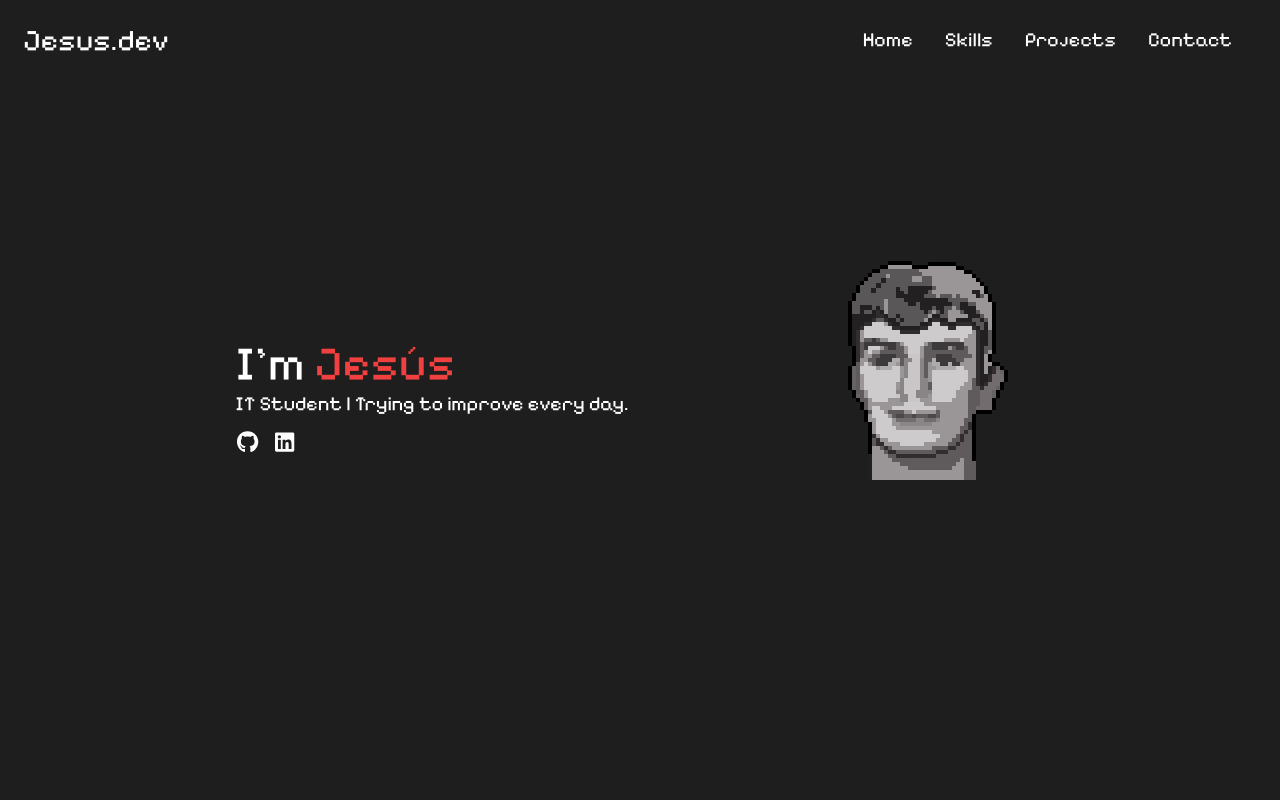
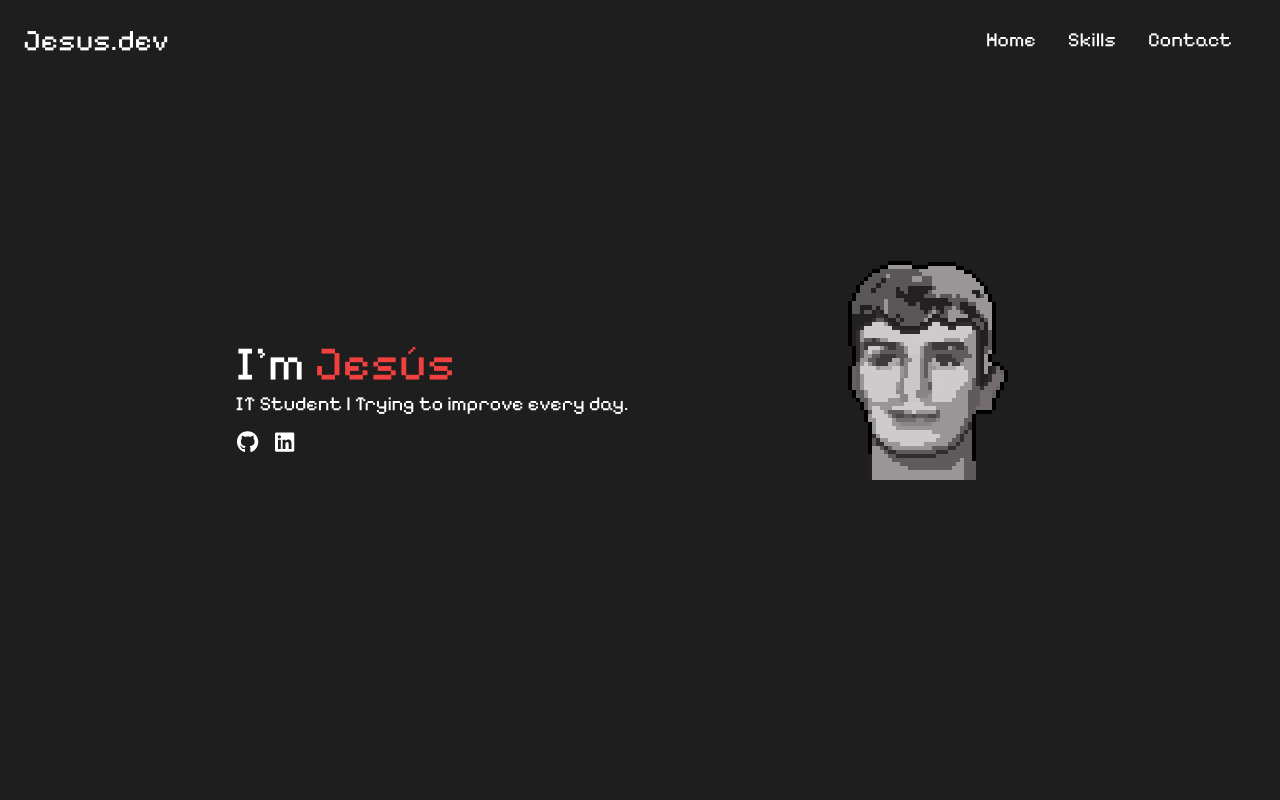
Before and after one commit to jesusramiireez/portfolioReact, a React (Create React App) app: page / in a window 1280 px wide. Shown: the top 800 px of the page. Built offline with nearby package versions, Linux system fonts and the light colour scheme.

Commit message:
Estilos editados

```diff
--- a/public/index.html
+++ b/public/index.html
@@ -6,7 +6,7 @@
   <link rel="icon" href="./pixelart.png" />
   <meta name="viewport" content="width=device-width, initial-scale=1" />
   <meta name="description" content="Portfolio de Jesús Ramírez" />
-  <title>Portfolio de Jesús</title>
+  <title>Jesús Ramírez</title>
   <link rel="stylesheet" href="style.css" />
   <link rel="preconnect" href="https://fonts.googleapis.com" />
   <link rel="preconnect" href="https://fonts.gstatic.com" crossorigin />
--- a/src/App.js
+++ b/src/App.js
@@ -1,7 +1,6 @@
 import Navbar from "./components/NavBar/navbar";
 import Intro from "./components/Intro/intro";
 import Skills from "./components/Skills/skills"
-import Projects from "./components/Projects/projects";
 import Contact from "./components/Contact/contact";
 import Footer from "./components/Footer/footer";
 
@@ -11,7 +10,6 @@ function App() {
       <Navbar/>
       <Intro/>
       <Skills/>
-      <Projects/>
       <Contact/>
       <Footer/>
     </div>
--- a/src/components/Intro/intro.js
+++ b/src/components/Intro/intro.js
@@ -13,7 +13,7 @@ const Intro = () => {
                 <p className='aboutText'>IT Student | Trying to improve every day.</p>
                 <div className='iconPanel'>
                     <a href="https://github.com/jesusramiireez" target="_blank" rel="noopener noreferrer"><FontAwesomeIcon icon={faGithub} /></a>
-                    <a href="https://www.linkedin.com/in/jes%C3%BAs-ram%C3%ADrez-matas-bbbb7021a/" target="_blank" rel="noopener noreferrer"><FontAwesomeIcon icon={faLinkedin} /></a>
+                    <a href="https://www.linkedin.com/in/jes%C3%BAs-ram%C3%ADrez-bbbb7021a/" target="_blank" rel="noopener noreferrer"><FontAwesomeIcon icon={faLinkedin} /></a>
                 </div>
             </div>
             <div className='imageContainer'><img src={bg} alt='PixelArt' className='bg'/></div>
--- a/src/components/NavBar/navbar.css
+++ b/src/components/NavBar/navbar.css
@@ -34,15 +34,32 @@
     margin: 1rem;
     cursor: pointer;
     font-size: 20px;
+    position: relative;
     transition: transform 0.3s ease-in-out, color 0.3s ease-in-out, background 0.3s ease-in-out;
+}
+
+.menuItem::after {
+    content: '';
+    position: absolute;
+    bottom: -0.5rem;
+    left: 0;
+    width: 100%;
+    height: 3px;
+    background: rgb(241, 64, 64);
+    transform: scaleX(0);
+    transform-origin: bottom right;
+    transition: transform 0.3s ease-in-out;
 }
 
 .menuItem:hover {
     color: rgb(241, 64, 64);
-    padding-bottom: 0.5rem;
-    border-bottom: 3px solid rgb(241, 64, 64);
     transform: scale(1.1);
     background: rgba(241, 64, 64, 0);
+}
+
+.menuItem:hover::after {
+    transform: scaleX(1);
+    transform-origin: bottom left;
 }
 
 .contactBtn {
--- a/src/components/NavBar/navbar.js
+++ b/src/components/NavBar/navbar.js
@@ -25,9 +25,6 @@ const Navbar = () => {
         <Link to='skillsContainer' className='menuItem' smooth={true} duration={500} offset={-80} onClick={closeMenu}>
           Skills
         </Link>
-        <Link to='projects' className='menuItem' smooth={true} duration={500} offset={-80} onClick={closeMenu}>
-          Projects
-        </Link>
         <Link to='contactContainer' className='menuItem' smooth={true} duration={500} offset={-80} onClick={closeMenu}>
           Contact
         </Link>
```
Also changed, not shown: 1 other file (tests, documents, lock files or other folders).
